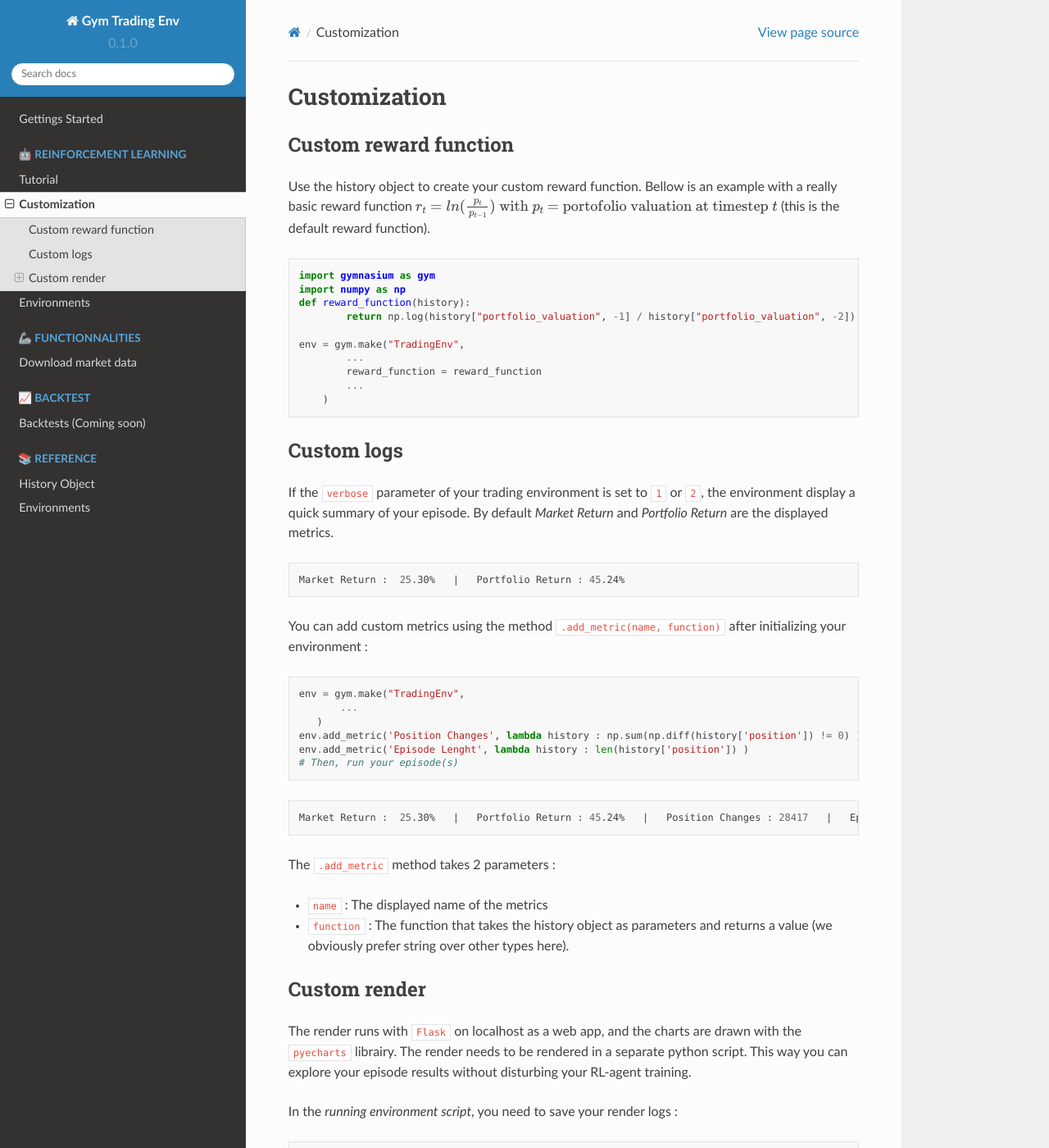
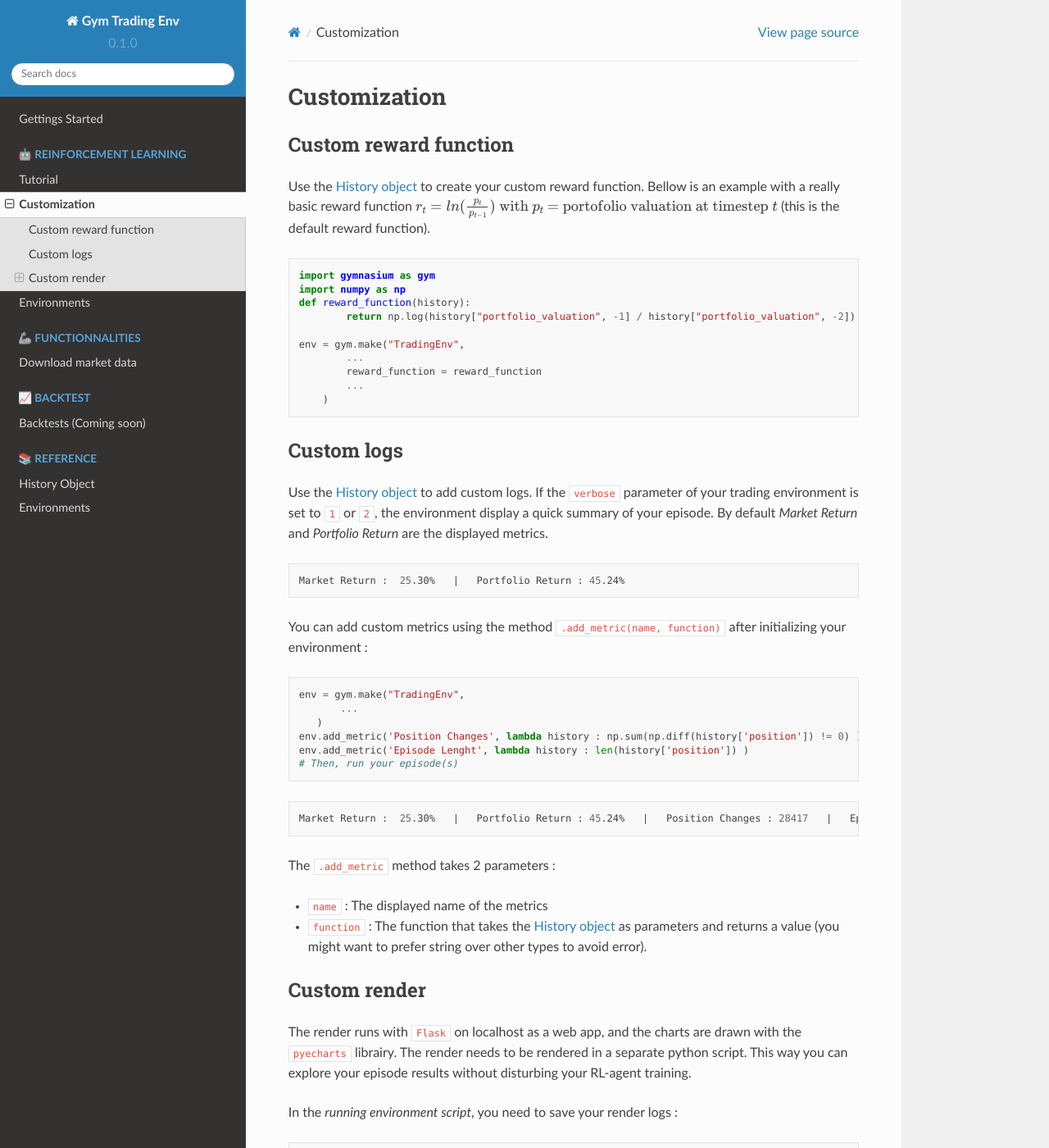
Before and after one commit to ClementPerroud/Gym-Trading-Env, a Sphinx documentation site: the page built from docs/source/customization.rst, in a window 1280 px wide and 1400 px high. Shown: the whole window at 82% size. Built offline with Sphinx 7.4.7 and the Read the Docs theme 2.0.0, drawn with Linux system fonts in a browser that asks for light colours; pages that are not in the unit, such as notebooks, are missing from menus.

Commit message:
Update customization.rst

```diff
--- a/docs/source/customization.rst
+++ b/docs/source/customization.rst
@@ -4,7 +4,7 @@
 Custom reward function
 -------------------
 
-Use the history object to create your custom reward function. Bellow is an example with a really basic reward function :math:`r_{t} = ln(\frac{p_{t}}{p_{t-1}})\text{ with }p_{t}\text{ = portofolio valuation at timestep }t` (this is the default reward function).
+Use the `History object <https://gym-trading-env.readthedocs.io/en/latest/history.html>`_ to create your custom reward function. Bellow is an example with a really basic reward function :math:`r_{t} = ln(\frac{p_{t}}{p_{t-1}})\text{ with }p_{t}\text{ = portofolio valuation at timestep }t` (this is the default reward function).
 
 .. code-block:: python
 
@@ -22,7 +22,7 @@
 Custom logs
 -------------
 
-If the ``verbose`` parameter of your trading environment is set to ``1`` or ``2``, the environment display a quick summary of your episode. By default `Market Return` and `Portfolio Return` are the displayed metrics.
+Use the `History object <https://gym-trading-env.readthedocs.io/en/latest/history.html>`_ to add custom logs. If the ``verbose`` parameter of your trading environment is set to ``1`` or ``2``, the environment display a quick summary of your episode. By default `Market Return` and `Portfolio Return` are the displayed metrics.
 
 .. code-block:: bash
 
@@ -47,7 +47,7 @@
 
 * ``name`` : The displayed name of the metrics
 
-* ``function`` : The function that takes the history object as parameters and returns a value (we obviously prefer string over other types here).
+* ``function`` : The function that takes the `History object <https://gym-trading-env.readthedocs.io/en/latest/history.html>`_ as parameters and returns a value (you might want to prefer string over other types to avoid error).
 
 
 Custom render
```
